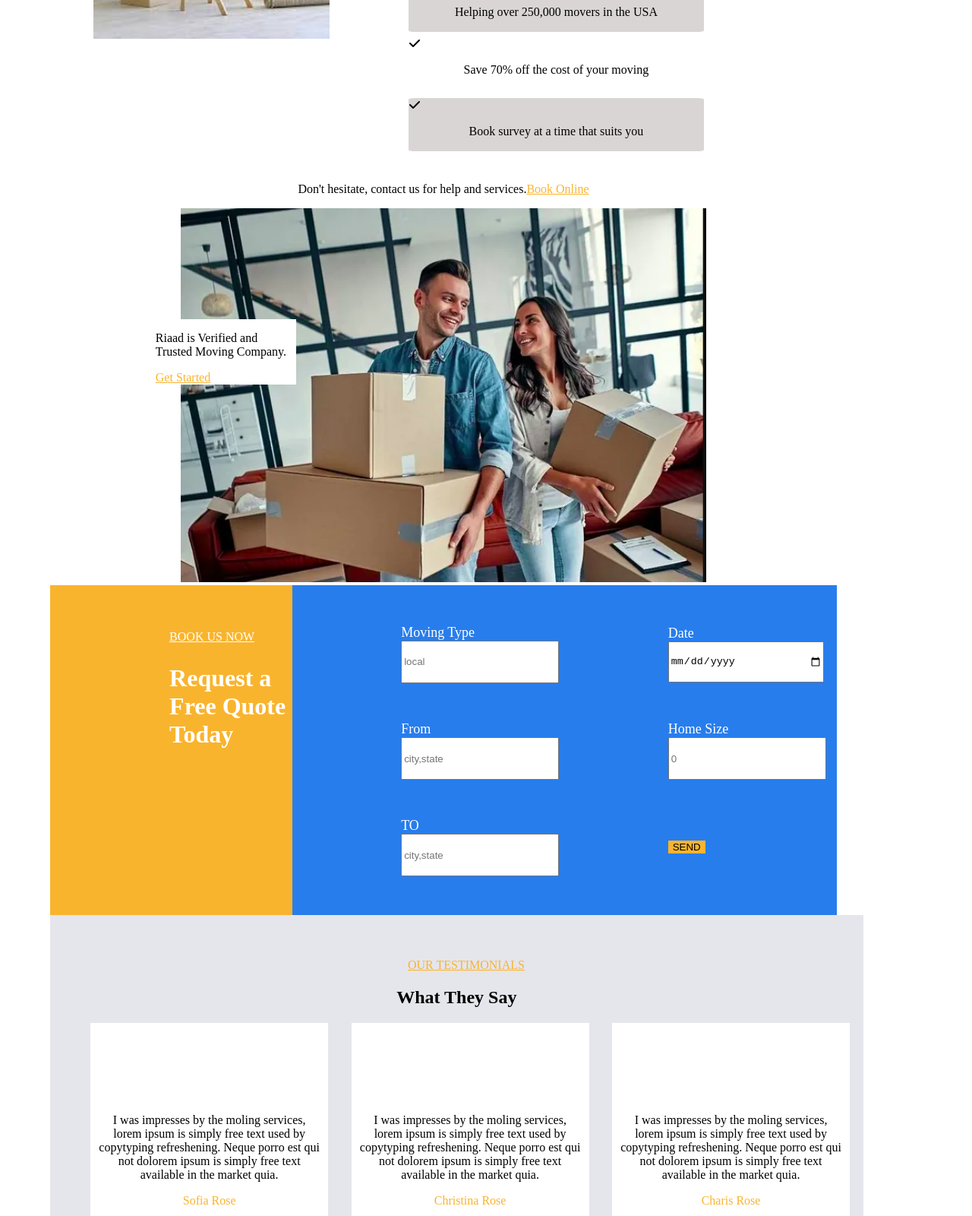
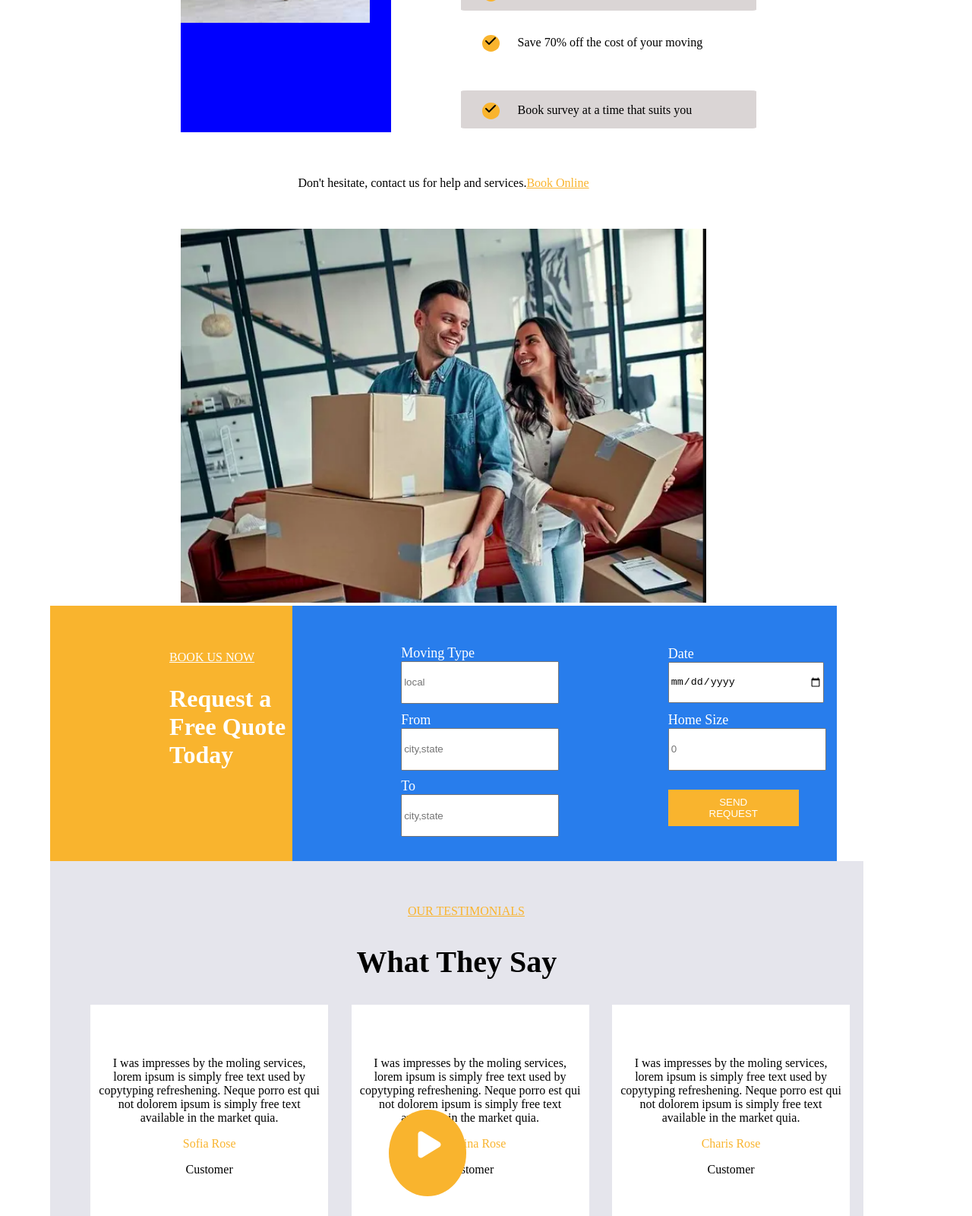
Before and after one commit to Victoriaogega/website, a plain HTML site: page index.html in a window 1280 px wide. Shown: the part 2300-3900 px from the top of the page at 76% size. Drawn offline with Linux system fonts and the light colour scheme.

Commit message:
Changes some content in the body

```diff
--- a/index.html
+++ b/index.html
@@ -160,7 +160,7 @@
     <p>Don't hesitate, contact us for help and services.<a href="">Book Online</a></p>
 </div>
     </section>
-<div class="people_with_boxes">
+<div class="people_with_boxes">  <i class="fa-solid fa-play"></i>
     <img src="image/Screenshot from 2025-03-19 13-12-08.png" alt="">
 </div>
     <section class="details">
@@ -199,12 +199,12 @@
 
             </div>
             <div class="input">
-                <label for="to">TO
+                <label for="to">To
                     <br>
                     <input type="text" id="to" placeholder="city,state">
                 </label>
 
-                <button class="submit">SEND</button>
+                <button class="submit">SEND REQUEST</button>
             </div>
 
         </form>
@@ -219,6 +219,7 @@
             quia.</p>
         <p2>Sofia Rose</p2>
         <p>Customer</p>
+
     </div>
 <div class="customer_christina">
         <p>I was impresses by the moling services, <br>lorem ipsum is simply free text used by <br> copytyping
@@ -240,7 +241,6 @@
         <div class="sign_up">
         <p>NEWSLETTER SIGNUP</p>
         <h1>Join For New Updates</h1>
-
         <input type="text" id="email_address" placeholder="email address">
         <button>SUBSCRIBE NOW</button>
     </div>
@@ -250,19 +250,16 @@
 </div>
 <div class="achievements">
     <div class="blog">
-        <img src="image/download.jpeg" alt="">
         <p>Admin comment (0)</p>
-        <h4>Our Home Entertainment has Evolved Significantly</h4>
+        <h4>Our Home <br> Entertainment has <br> Evolved Significantly</h4>
     </div>
         <div class="comment">
-            <img src="image/download (5).jpeg" alt="">
         <p>Admin comment (0)</p>
-        <h4>Making a Choice Between Moving Companies</h4>
+        <h4>Making a Choice <br> Between Moving <br>Companies</h4>
     </div>
     <div class="moving">
-        <img src="image/offloading.jpeg" alt="">
         <p>Admin comment (0)</p>
-        <h4>Baby Boomer and Empty Nesters on the Move</h4>
+        <h4>Baby Boomer and <br>Empty Nesters on <br> the Move</h4>
     </div>
     </div>
     </section>
--- a/webstyle.css
+++ b/webstyle.css
@@ -196,20 +196,22 @@ margin-bottom: 10%;
 }
 .justification{
     display: flex;
-
     margin-top: 5%;
-    margin-left: 10%;
+    margin-left: 20%;
     gap: 5%;
-    margin-bottom: 3%;
+    margin-bottom: 5%;
 }
 .left{
-
+  background-color: blue;
     width: 30%;
 }
+
 .left a{
     color: #F9B42E;
     text-decoration: underline;
 }
+
+
 .right{
 
     padding-left: 5%;
@@ -228,28 +230,53 @@ margin-bottom: 10%;
 }
 .right p{
 text-align: center;
+
+}
+.fa-check{
+    background-color: #F9B42E;
+   height: 45%;
+   margin-top: 4%;
+  margin-left: 7%;
+  border-radius: 50%;
+  width: 5%;
+  padding-left: 1%;
+
 }
 .helping{
     border: 1px solid rgb(218, 213, 213);
     border-radius: 2.5%;
-    margin-bottom: 1.5%;
     background-color:  rgb(218, 213, 213);
-    margin-top: 10%;
+    margin-top: 8%;
+    height: 10%;
+    margin-bottom: 4%;
+    display: flex;
 }
+.helping p{
+    padding-left: 6%;
+}
+
 .discount{
     border: 1px solid white;
-    border-radius: 2.5%;
-    margin-bottom: 3%;
+   height:10% ;
+   margin-bottom: 10%;
+   display: flex;
+}
+.discount p{
+    padding-left:6% ;
 }
 .survey{
 border: 1px solid rgb(218, 213, 213);
 border-radius: 2.5%;
-margin-bottom: 1.5%;
 background-color:  rgb(218, 213, 213);
+height: 10%;
+display: flex;
+}
+.survey p{
+    padding-left: 6%;
 }
 .justification img{
     position: relative;
-    width: 100%;
+    width: 90%;
     height: 70%;
 }
 .verification{
@@ -258,11 +285,12 @@ background-color:  rgb(218, 213, 213);
    padding-left: 1%;
    padding-right: 1%;
     top: 340%;
-    left: 15%;
+    left: 20%;
+}
 
-}
 .contact{
     text-align: center;
+    padding-bottom: 3%;
 }
 .contact a{
     color: #F9B42E;
@@ -278,13 +306,29 @@ background-color:  rgb(218, 213, 213);
     width: 90%;
 
 }
-.people_with_boxes{
+.fa-play{
+    width: 5%;
+    height: 11%;
+    border-radius: 90%;
+    background-color: #F9B42E;
+    color: white;
+    padding-left: 3%;
+    padding-top: 2%;
+    position: absolute;
+    overflow: visible;
+    left: 40%;
+    z-index: 1;
+    top: 470%;
+    font-size: 250%;
 
 }
+
 .people_with_boxes img{
     height: 60%;
     width: 60%;
     padding-left: 20%;
+    position: relative;
+    overflow: hidden;
 }
 .book{
     background-color:  #F9B42E;
@@ -309,6 +353,7 @@ background-color:  rgb(218, 213, 213);
     width: 100%;
     display: block;
     padding-top: 5%;
+    padding-bottom: 2%;
 }
 
 .form_input .input{
@@ -316,8 +361,7 @@ background-color:  rgb(218, 213, 213);
     display: flex;
    gap: 0%;
     align-items: center;
-    padding-top: 10% 0%;
-    padding-bottom: 7%;
+    padding-bottom: 1.5%;
 
 }
 
@@ -335,7 +379,9 @@ background-color:  rgb(218, 213, 213);
     background-color: #F9B42E;
     border: none;
     margin-left: 40%;
-   height: 50%;
+   color: white;
+   padding: 2.5% 15%;
+
 
 }
 .testimonies{
@@ -357,6 +403,7 @@ background-color:  rgb(218, 213, 213);
 }
 .testimonies h1{
     text-align: center;
+    font-size: 250%;
 }
 .customer_reviews{
   display: flex;
@@ -367,29 +414,33 @@ background-color:  rgb(218, 213, 213);
 .customer_sofia{
     border: 1px solid white;
     background-color: white;
-    padding-top: 10%;
+    padding-top: 7%;
     text-align: center;
     padding-right: 1%;
     padding-left: 1%;
+    padding-top: 5%;
+    padding-bottom: 4%;
+}
 
-}
 .customer_christina{
     border: 1px solid white;
     background-color: white;
-    padding-top: 10%;
+    padding-top: 7%;
     text-align: center;
     padding-right: 1%;
     padding-left: 1%;
+    padding-top: 5%;
 
 }
 
 .customer_charis{
     border: 1px solid white;
     background-color: white;
-    padding-top: 10%;
+    padding-top: 7%;
     text-align: center;
     padding-right: 1%;
     padding-left: 1%;
+    padding-top: 5%;
 
 }
 .newsletter {
@@ -411,7 +462,12 @@ margin-left: 5%;
 }
 .sign_up input{
     margin-left: 35%;
-
+    padding-top: 2%;
+    background-color: rgb(229, 229, 236);
+    border: none;
+    padding-bottom: 2%;
+    padding-right: 10%;
+    padding-left: 2%;
 }
 .news{
     text-align: center;
@@ -429,23 +485,36 @@ margin-left: 5%;
     width: 10%;
     color:white;
     border: none;
+    padding-top: 0.8%;
+    padding-bottom: 1.9%;
+    font-weight: lighter;
+
+
 }
 .achievements{
     display: flex;
-    margin-left: 7%;
+    margin-left: 3%;
+    gap: 5%;
 
 }
+.achievements p{
+    color: white;
+}
+.achievements h4{
+    color: white;
+    padding-top: 5%;
+}
 .blog{
+background-image: url(image/download.jpeg);
+margin-left: 10%;
+}
 
-}
-.blog img{
-
-}
 .comment{
+ background-image: url(image/download\ \(5\).jpeg);
 
 }
 .moving{
-
+  background-image: url(image/offloading.jpeg);
 }
 
 .impacts{
```
Also changed, not shown: image/person.jpeg (added).
